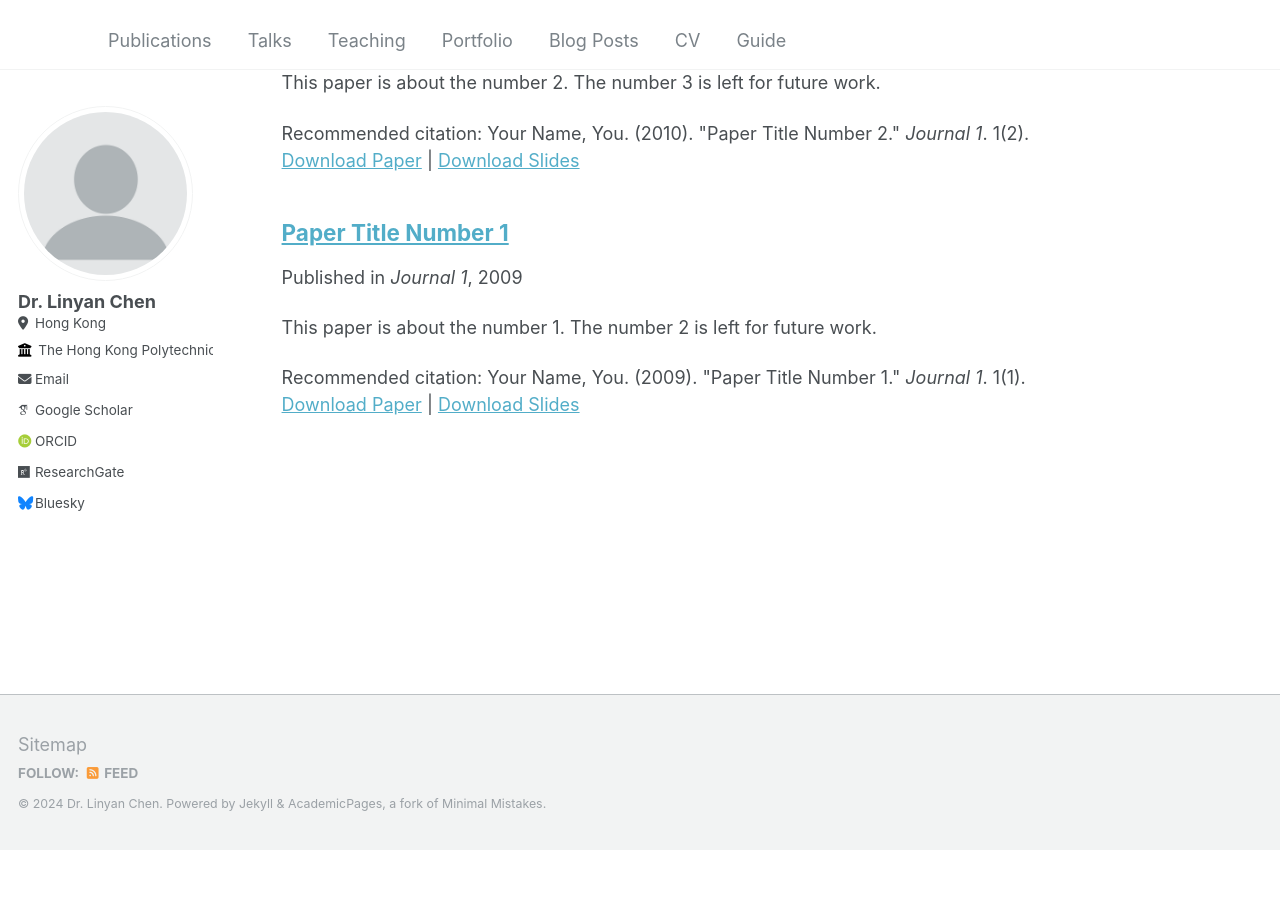
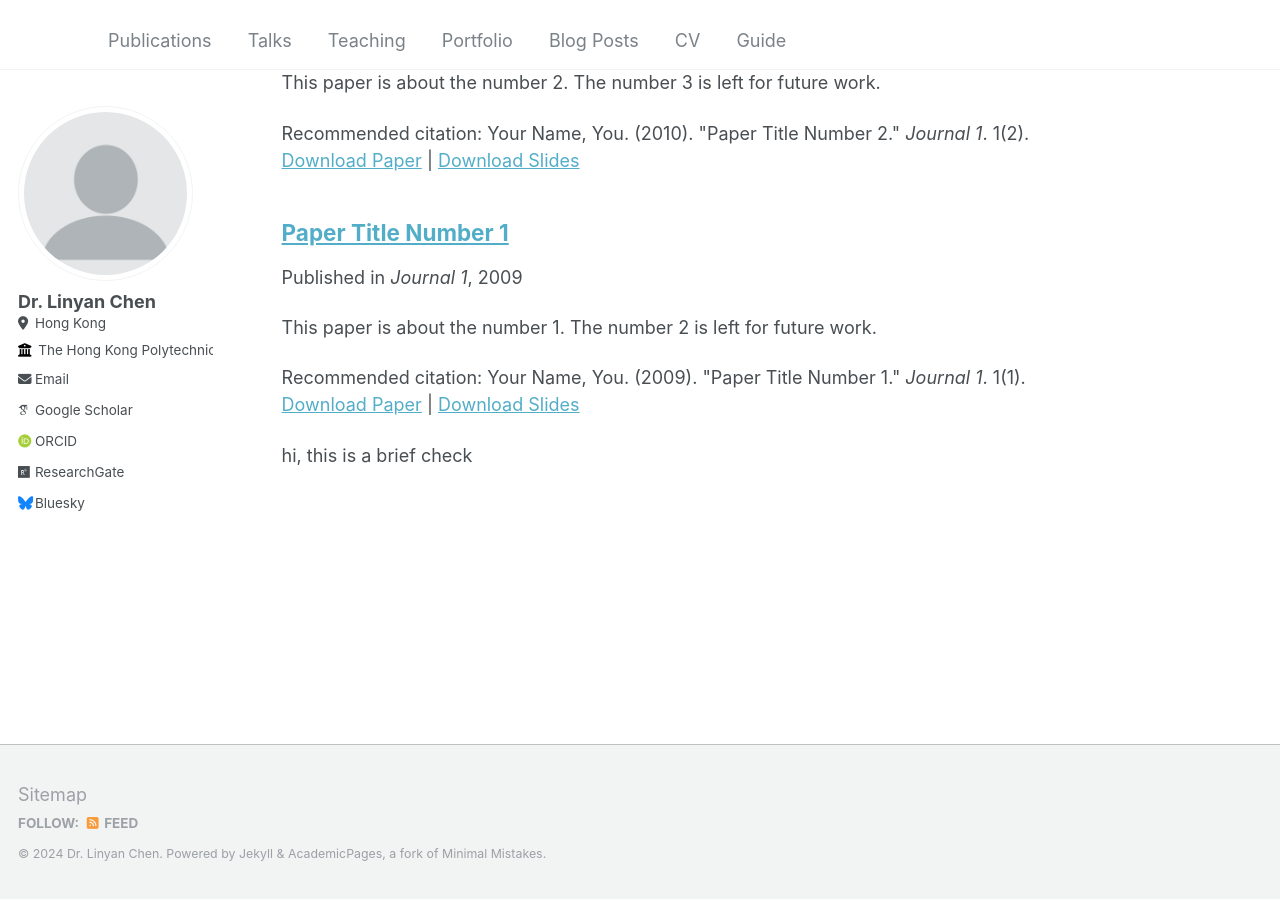
Before and after one commit to LynnChen1/LinyanChen, a Jekyll site: the page built from _pages/publications.md, in a window 1280 px wide and 900 px high, scrolled down 736 px. Built offline with Jekyll 4.4.1, drawn with Linux system fonts in a browser that asks for light colours; some web fonts are replaced; before the commit the page ends 1585 px from its top, so only the background shows below that.

Commit message:
Update publications.md

```diff
--- a/_pages/publications.md
+++ b/_pages/publications.md
@@ -14,3 +14,5 @@ author_profile: true
 {% for post in site.publications reversed %}
   {% include archive-single.html %}
 {% endfor %}
+
+hi, this is a brief check
```
